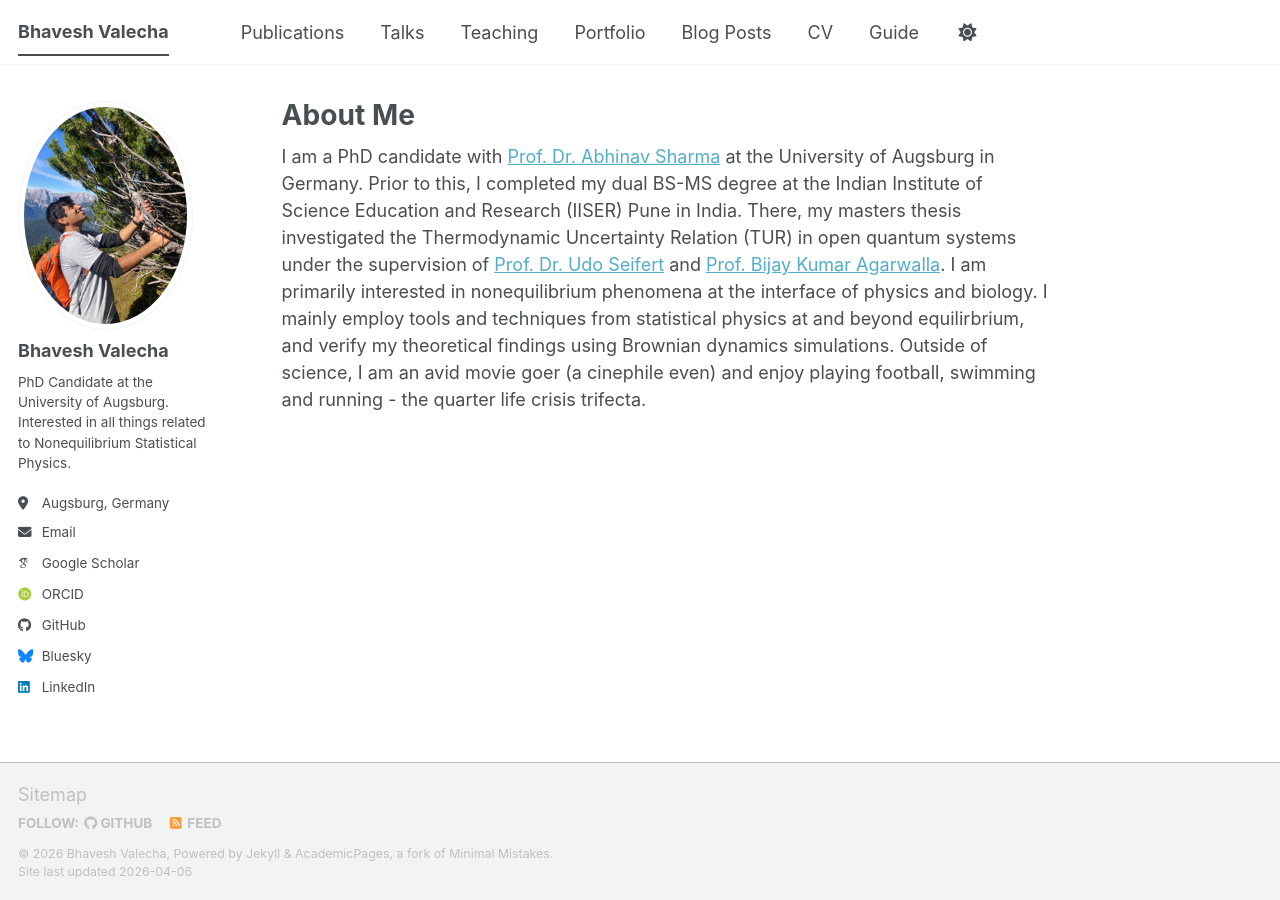
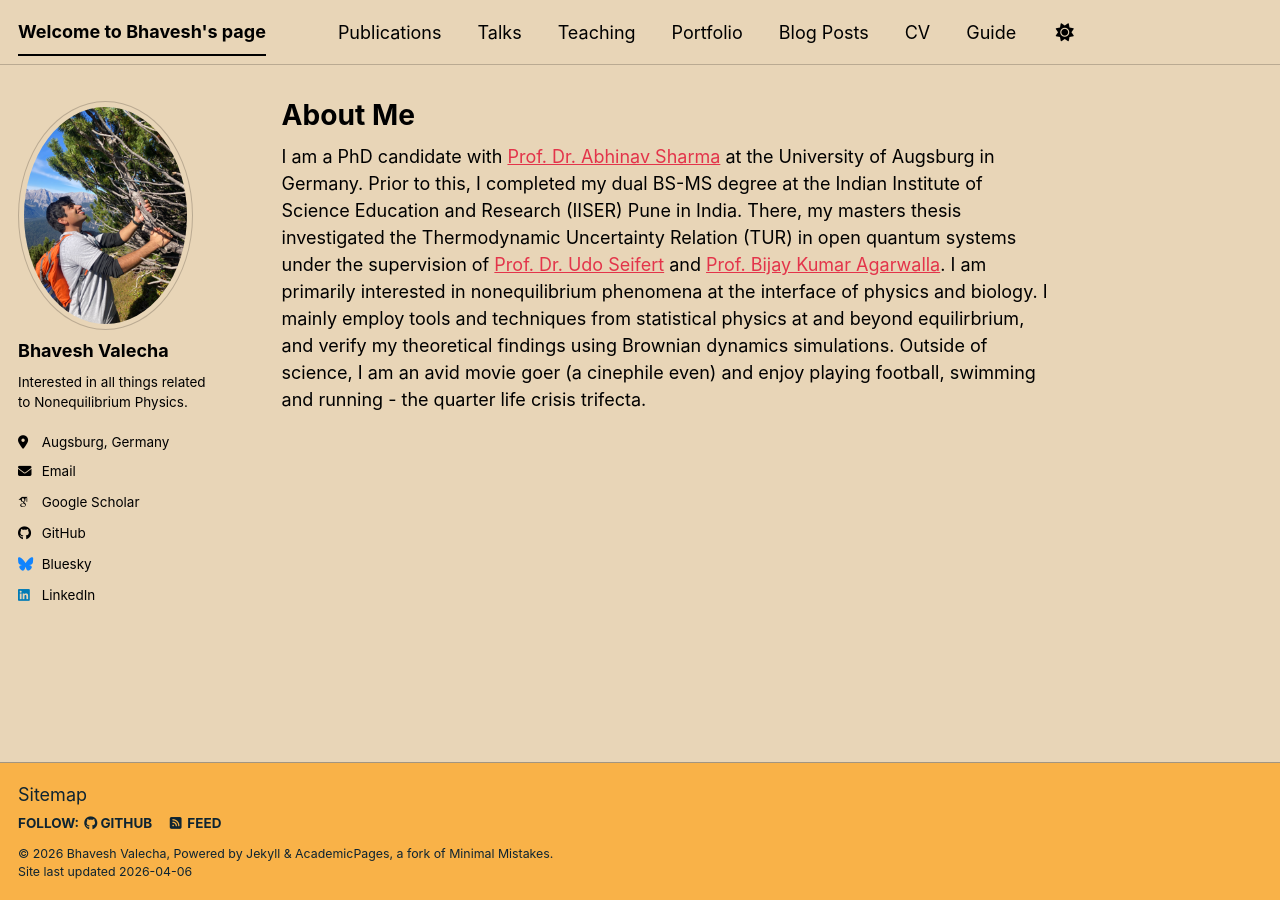
Before and after one commit to bhavesh-valecha/bhavesh-valecha.github.io, a Jekyll site: the page built from _pages/about.md, in a window 1280 px wide. Built offline with Jekyll 4.4.1, drawn with Linux system fonts in a browser that asks for light colours; some web fonts are replaced; a script bundle is joined from its source files by our own code; library files that are not in the unit come from our copies.

Commit message:
updated _config.yml

```diff
--- a/_config.yml
+++ b/_config.yml
@@ -8,8 +8,8 @@
 
 # Basic Site Settings
 locale                   : "en-US"
-site_theme               : "default" # The available themes options are "default", "air", "sunrise", "mint", "dirt" and "contrast"
-title                    : "Bhavesh Valecha"
+site_theme               : "sunrise" # The available themes options are "default", "air", "sunrise", "mint", "dirt" and "contrast"
+title                    : "Welcome to Bhavesh's page"
 title_separator          : "-"
 name                     : &name "Bhavesh Valecha"
 description              : &description "PhD Candidate at University of Augsburg"   # Update this with a general description of your site, this is the default if not overridden by a page
@@ -26,7 +26,7 @@ author:
   avatar           : "profile.png"
   name             : "Bhavesh Valecha"
   pronouns         : # example: "she/her"
-  bio              : "PhD Candidate at the University of Augsburg. Interested in all things related to Nonequilibrium Statistical Physics."
+  bio              : "Interested in all things related to Nonequilibrium Physics."
   location         : "Augsburg, Germany"
   employer         :
   uri              : # URL
@@ -38,7 +38,7 @@ author:
   googlescholar    : "https://scholar.google.com/citations?user=grbB-z4AAAAJ&hl=en"
   inspire-hep      : # URL
   impactstory      : # URL
-  orcid            : "https://orcid.org/0009-0000-3219-1786"
+  orcid            :
   semantic         : # URL
   ssrn             : # URL
   pubmed           :
```
